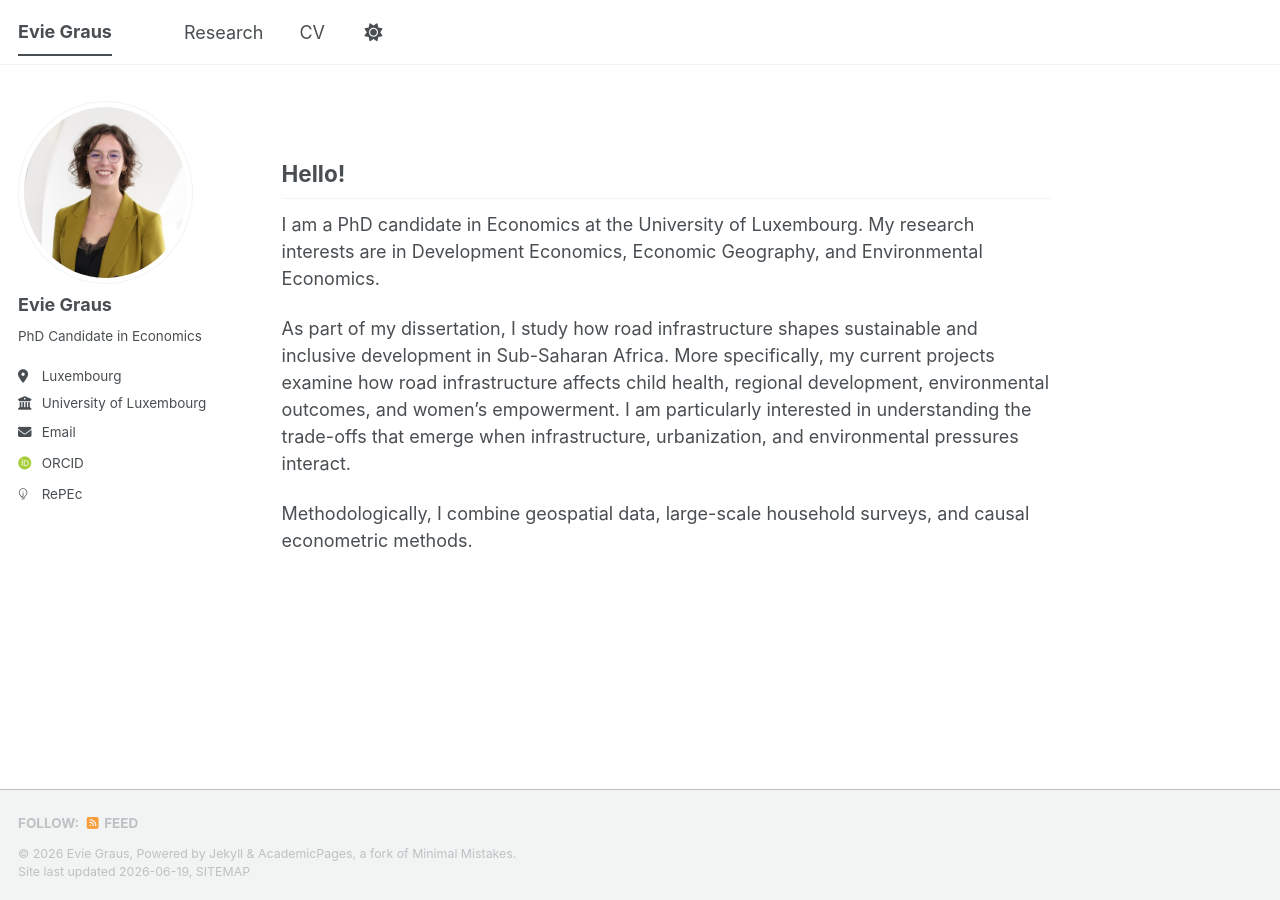
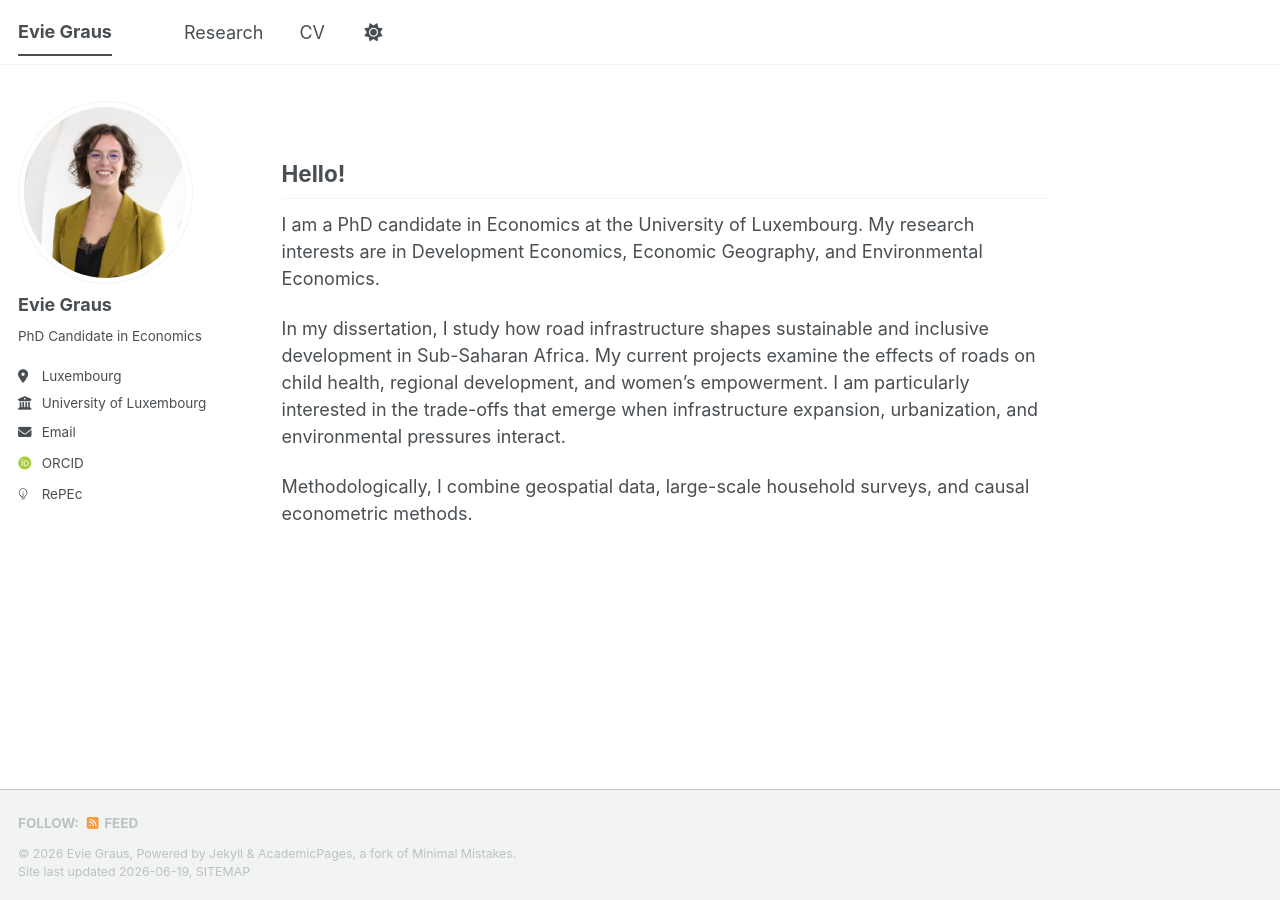
Before and after one commit to EvieGraus/eviegraus.github.io, a Jekyll site: the page built from _pages/about.md, in a window 1280 px wide. Built offline with Jekyll 4.4.1, drawn with Linux system fonts in a browser that asks for light colours; some web fonts are replaced; a script bundle is joined from its source files by our own code; library files that are not in the unit come from our copies.

Commit message:
Update about.md
Signed-off-by: EvieGraus <grausevie@gmail.com>

```diff
--- a/_pages/about.md
+++ b/_pages/about.md
@@ -10,6 +10,6 @@ redirect_from:
 
 I am a PhD candidate in Economics at the University of Luxembourg. My research interests are in Development Economics, Economic Geography, and Environmental Economics.
 
-As part of my dissertation, I study how road infrastructure shapes sustainable and inclusive development in Sub-Saharan Africa. More specifically, my current projects examine how road infrastructure affects child health, regional development, environmental outcomes, and women’s empowerment. I am particularly interested in understanding the trade-offs that emerge when infrastructure, urbanization, and environmental pressures interact.
+In my dissertation, I study how road infrastructure shapes sustainable and inclusive development in Sub-Saharan Africa. My current projects examine the effects of roads on child health, regional development, and women’s empowerment. I am particularly interested in the trade-offs that emerge when infrastructure expansion, urbanization, and environmental pressures interact.
 
 Methodologically, I combine geospatial data, large-scale household surveys, and causal econometric methods.
```
